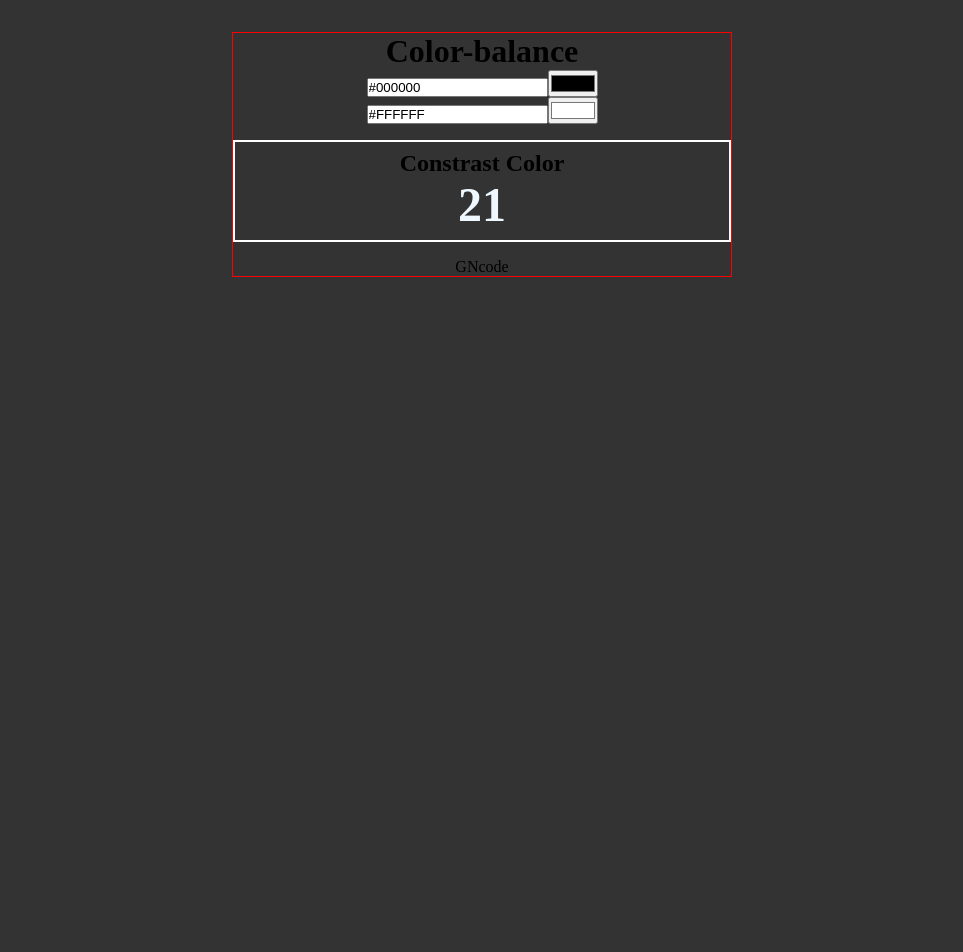
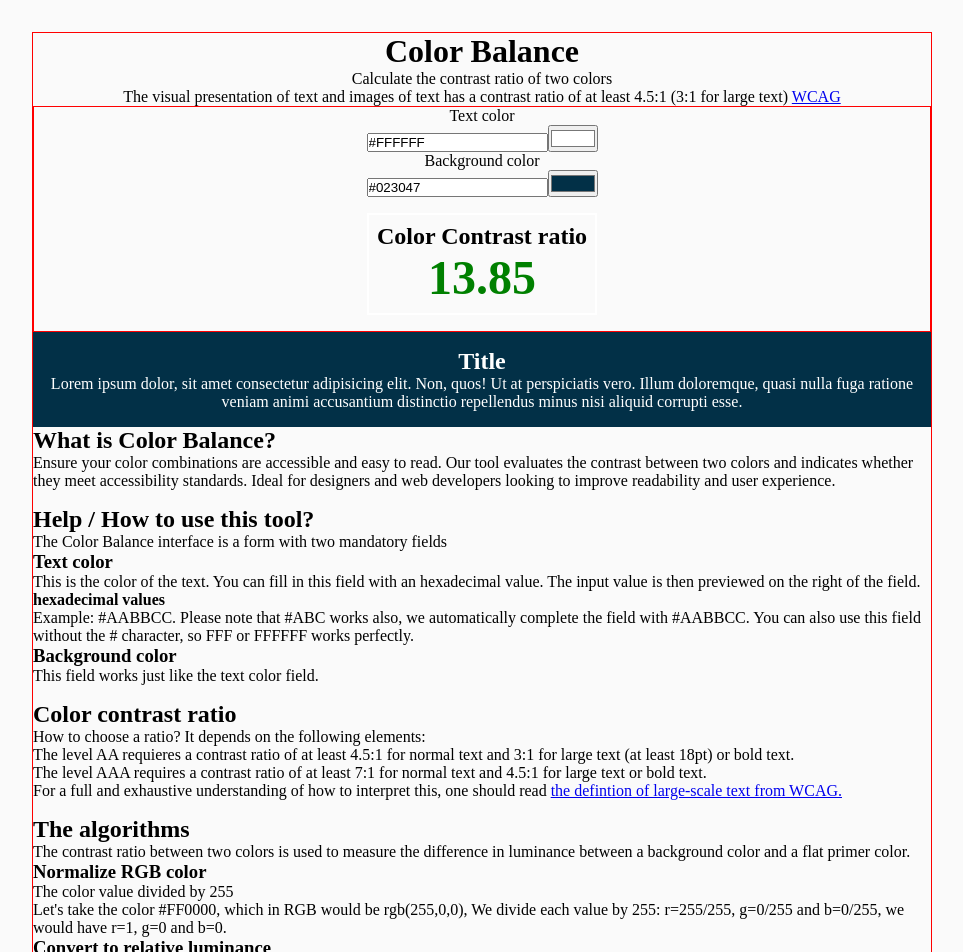
Before and after one commit to Manuel-GNcode/color-balance, a React (Vite) app: page / in a window 1280 px wide. Shown: the top 952 px of the page, without its empty margins (158-1121 px from the left). Before the commit the page ends 800 px from the top, so only its background shows below. Built offline with nearby package versions, Linux system fonts and the light colour scheme.

Commit message:
Agregué la descripción y guía de la herramienta además del apartado de ejemplo.

```diff
--- a/src/App.css
+++ b/src/App.css
@@ -1,3 +1,16 @@
+#balance-article {
+
+}
+#balance-section-color {
+    display: flex;
+    flex-direction: column;
+    border: 1px solid red;
+    align-items: center;
+}
+#balance-section-example {
+    padding: 16px;
+}
+
 #balance-result {
     border: 2px solid white;
     margin: 16px auto;
@@ -6,5 +19,11 @@
 #value {
     font-size: 3rem;
     font-weight: bold;
-    color: aliceblue;
+    color: green;
 }
+#article-guide {
+    text-align: left;
+    display: flex;
+    flex-direction: column;
+    gap: 16px;
+}
--- a/src/App.jsx
+++ b/src/App.jsx
@@ -1,23 +1,6 @@
 import './App.css';
 import { useState, useRef, useEffect } from "react";
-import { getRGB, getLuminance, getContrast } from "./functions/functions.js";
-
-const checkHex = (hex) => {
-    let isHex = hex.trim().toUpperCase();
-    if (isHex.startsWith('#')) { isHex = isHex.substring(1, isHex.length) }
-
-    if (isHex.length < 3) {
-        isHex = isHex.padStart(6, '0');
-    } else if (isHex.length < 6) {
-        isHex = isHex.split('').map(value=>value+value).slice(0,3).join('');
-    } else if (isHex.length > 6) {
-        isHex = isHex.substring(0,6);
-    }
-
-    const arrHex = isHex.split('').map(value=> /^[0-9A-Fa-f]$/.test(value) ? value : 1)
-    isHex = '#'+arrHex.join('')
-    return isHex;
-}
+import { getRGB, getLuminance, getContrast, checkHex } from "./functions/functions.js";
 
 function App() {
     const textFirstColor = useRef(null);
@@ -25,14 +8,15 @@ function App() {
     const textSecondColor = useRef(null);
     const selectSecondColor = useRef(null);
     const result = useRef(null);
+    const balanceExample = useRef(null);
 
-    const [color1, setColor1] = useState('#000000');
-    const [color2, setColor2] = useState('#FFFFFF');
+    const [color1, setColor1] = useState('#FFFFFF');
+    const [color2, setColor2] = useState('#023047');
     const [textColor, setTextColor] = useState(false);
 
     useEffect(()=>{
-        textFirstColor.current.value = '#000000';
-        textSecondColor.current.value = '#FFFFFF';
+        textFirstColor.current.value = '#FFFFFF';
+        textSecondColor.current.value = '#023047';
     }, []);
 
     useEffect(() => {
@@ -42,6 +26,9 @@ function App() {
         }
         selectFirstColor.current.value = color1;
         selectSecondColor.current.value = color2;
+
+        balanceExample.current.style.color = color1;
+        balanceExample.current.style.background = color2;
 
         const contrastValue = getContrast(getLuminance(getRGB(color1)), getLuminance(getRGB(color2)));
         result.current.textContent = contrastValue % 1 !== 0 ? contrastValue.toFixed(2) : contrastValue;
@@ -64,26 +51,93 @@ function App() {
     return (
         <>
             <header id='balance-header'>
-                <h1 id='balance-title'>Color-balance</h1>
+                <h1 id='balance-title'>Color Balance</h1>
+                <p>Calculate the contrast ratio of two colors</p>
+                <p>{"The visual presentation of text and images of text has a contrast ratio of at least 4.5:1 (3:1 for large text)"} <a target='_blank' href='https://www.w3.org/TR/WCAG20/#visual-audio-contrast-contrast'>WCAG</a></p>
             </header>
 
             <main id='balance-main'>
-                <section className='balance-section'>
+                <article className='balance-article'>
+                    <section id='balance-section-color'>
                         <div className='balance-color'>
+                            <p>Text color</p>
                             <input onBlur={handleInputText} onInput={handleSelect} ref={textFirstColor} type="text" name="txt-first-color" id="txt-first-color" />
                             <input onInput={handleText} ref={selectFirstColor} type="color" name='select-first-color' id="select-first-color" />
                         </div>
 
                         <div className='balance-color'>
+                            <p>Background color</p>
                             <input onBlur={handleInputText} onInput={handleSelect} ref={textSecondColor} type="text" name="txt-second-color" id="txt-second-color" />
                             <input onInput={handleText} ref={selectSecondColor} type="color" name='select-second-color' id="select-second-color" />
                         </div>
 
                         <div id="balance-result">
-                        <h2 id="contrast-color">Constrast Color</h2>
+                            <h2 id="contrast-color">Color Contrast ratio</h2>
                             <p ref={result} id='value'></p>
                         </div>
                     </section>
+
+                    <section ref={balanceExample} id='balance-section-example'>
+                        <h2>Title</h2>
+                        <p>Lorem ipsum dolor, sit amet consectetur adipisicing elit. Non, quos! Ut at perspiciatis vero. Illum doloremque, quasi nulla fuga ratione veniam animi accusantium distinctio repellendus minus nisi aliquid corrupti esse.</p>
+                    </section>
+                </article>
+
+                <article className='balance-article' id='article-guide'>
+                    <section>
+                        <h2>What is Color Balance?</h2>
+                        <p>Ensure your color combinations are accessible and easy to read. Our tool evaluates the contrast between two colors and indicates whether they meet accessibility standards. Ideal for designers and web developers looking to improve readability and user experience.</p>
+                    </section>
+
+                    <section>
+                        <h2>Help / How to use this tool?</h2>
+                        <p>The Color Balance interface is a form with two mandatory fields</p>
+
+                        <h3>Text color</h3>
+                        <p>This is the color of the text. You can fill in this field with an hexadecimal value. The input value is then previewed on the right of the field.</p>
+
+                        <h4>hexadecimal values</h4>
+                        <p>Example: #AABBCC. Please note that #ABC works also, we automatically complete the field with #AABBCC. You can also use this field without the # character, so FFF or FFFFFF works perfectly.</p>
+
+                        <h3>Background color</h3>
+                        <p>This field works just like the text color field.</p>
+                    </section>
+
+                    <section>
+                        <h2>Color contrast ratio</h2>
+                        <p>How to choose a ratio? It depends on the following elements:</p>
+
+                        <p>The level AA requieres a contrast ratio of at least 4.5:1 for normal text and 3:1 for large text (at least 18pt) or bold text.</p>
+
+                        <p>The level AAA requires a contrast ratio of at least 7:1 for normal text and 4.5:1 for large text or bold text.</p>
+
+                        <p>For a full and exhaustive understanding of how to interpret this, one should read <a href='https://www.w3.org/TR/WCAG20/#larger-scaledef'>the defintion of large-scale text from WCAG.</a></p>
+                    </section>
+
+                    <section>
+                        <h2>The algorithms</h2>
+                        <p>The contrast ratio between two colors is used to measure the difference in luminance between a background color and a flat primer color.</p>
+
+                        <h3>Normalize RGB color</h3>
+                        <p>The color value divided by 255</p>
+                        <p>Let&apos;s take the color #FF0000, which in RGB would be rgb(255,0,0), We divide each value by 255: r=255/255, g=0/255 and b=0/255, we would have r=1, g=0 and b=0.</p>
+
+                        <h3>Convert to relative luminance</h3>
+                        <p>For each component C of the normalized color if it is less than or equal to 0.03928 we divide it by 12.92, if not we apply the following formula: ((C + 0.055)/1.055)^2.4.</p>
+                        <p>Then the luminance is calculated as: L = 0.2126*R + 0.7152*G + 0.0722*B.
+                        </p>
+
+                        <h3>Calculate the contrast ratio</h3>
+                        <p>Contrast Ratio = (Lower luminance + 0.05) / (Higher luminance + 0.05)</p>
+                        <p>The contrast ratio varies from 1:1 (no contrast, when both colors are the same) to 21:1 (maximum contrast, such as white on black).</p>
+                    </section>
+
+                    <section>
+                        <h2>Contribute to Color Balance</h2>
+                        <p>All contributions are warmly welcome ! Translation, correction, bug report, new feature…
+                        Feel free to play with <a href='#'>source code.</a></p>
+                    </section>
+                </article>
             </main>
 
             <footer>
--- a/src/functions/functions.js
+++ b/src/functions/functions.js
@@ -25,3 +25,20 @@ export const getContrast = (lum1, lum2) => {
     else contrast = (lum2 + 0.05) / (lum1 + 0.05);
     return contrast;
 }
+
+export const checkHex = (hex) => {
+    let isHex = hex.trim().toUpperCase();
+    if (isHex.startsWith('#')) { isHex = isHex.substring(1, isHex.length) }
+
+    if (isHex.length < 3) {
+        isHex = isHex.padStart(6, '0');
+    } else if (isHex.length < 6) {
+        isHex = isHex.split('').map(value=>value+value).slice(0,3).join('');
+    } else if (isHex.length > 6) {
+        isHex = isHex.substring(0,6);
+    }
+
+    const arrHex = isHex.split('').map(value=> /^[0-9A-Fa-f]$/.test(value) ? value : 1)
+    isHex = '#'+arrHex.join('')
+    return isHex;
+}
--- a/src/index.css
+++ b/src/index.css
@@ -4,11 +4,11 @@
     box-sizing: border-box;
 }
 body {
-    background-color: #333;
+    background-color: #fafafa;
     padding: 32px;
 }
 #root {
-    max-width: 500px;
+    max-width: 900px;
     margin: 0 auto;
     border: 1px solid red;
     text-align: center;
```
Lines whose indentation alone changed are shown as unchanged.
